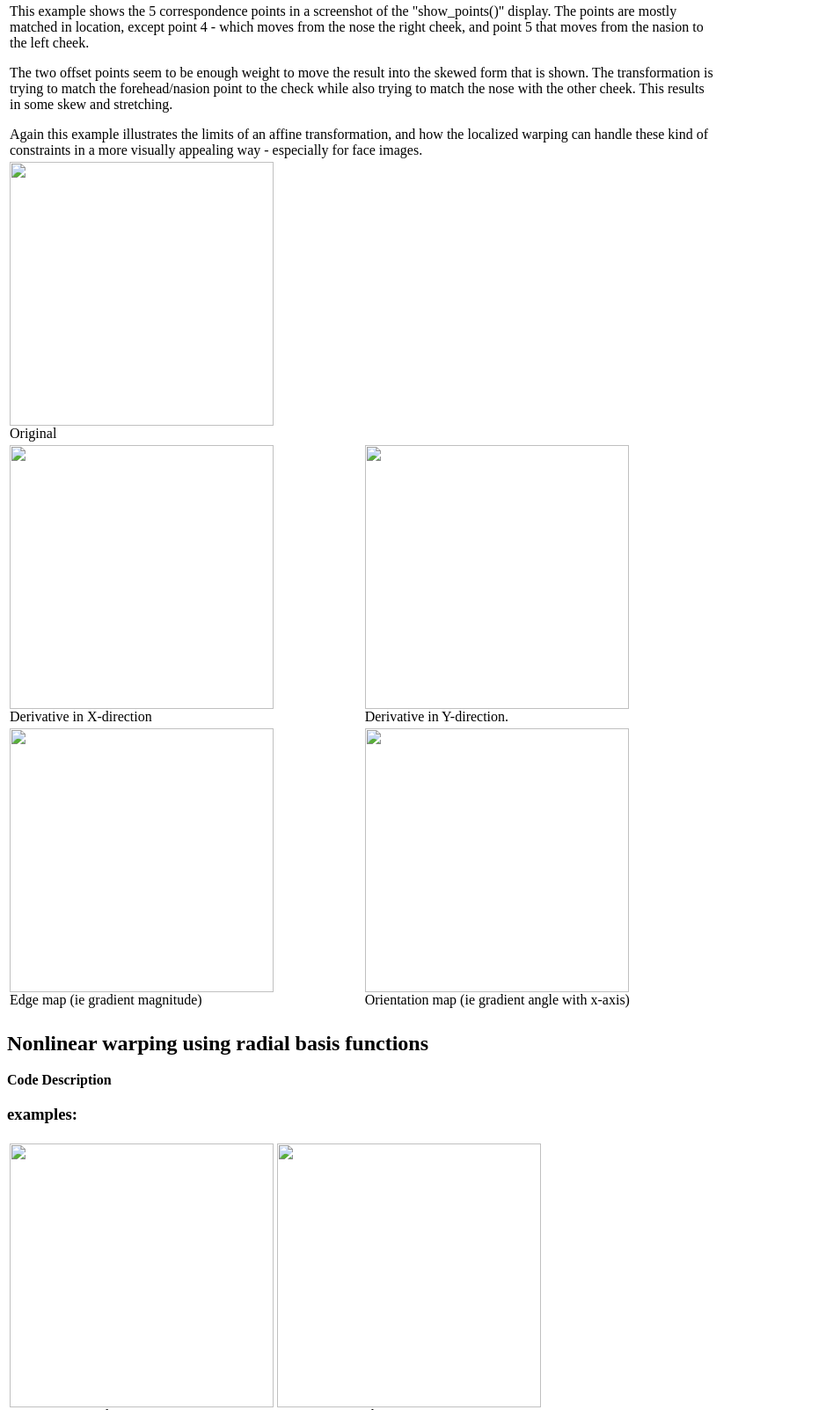
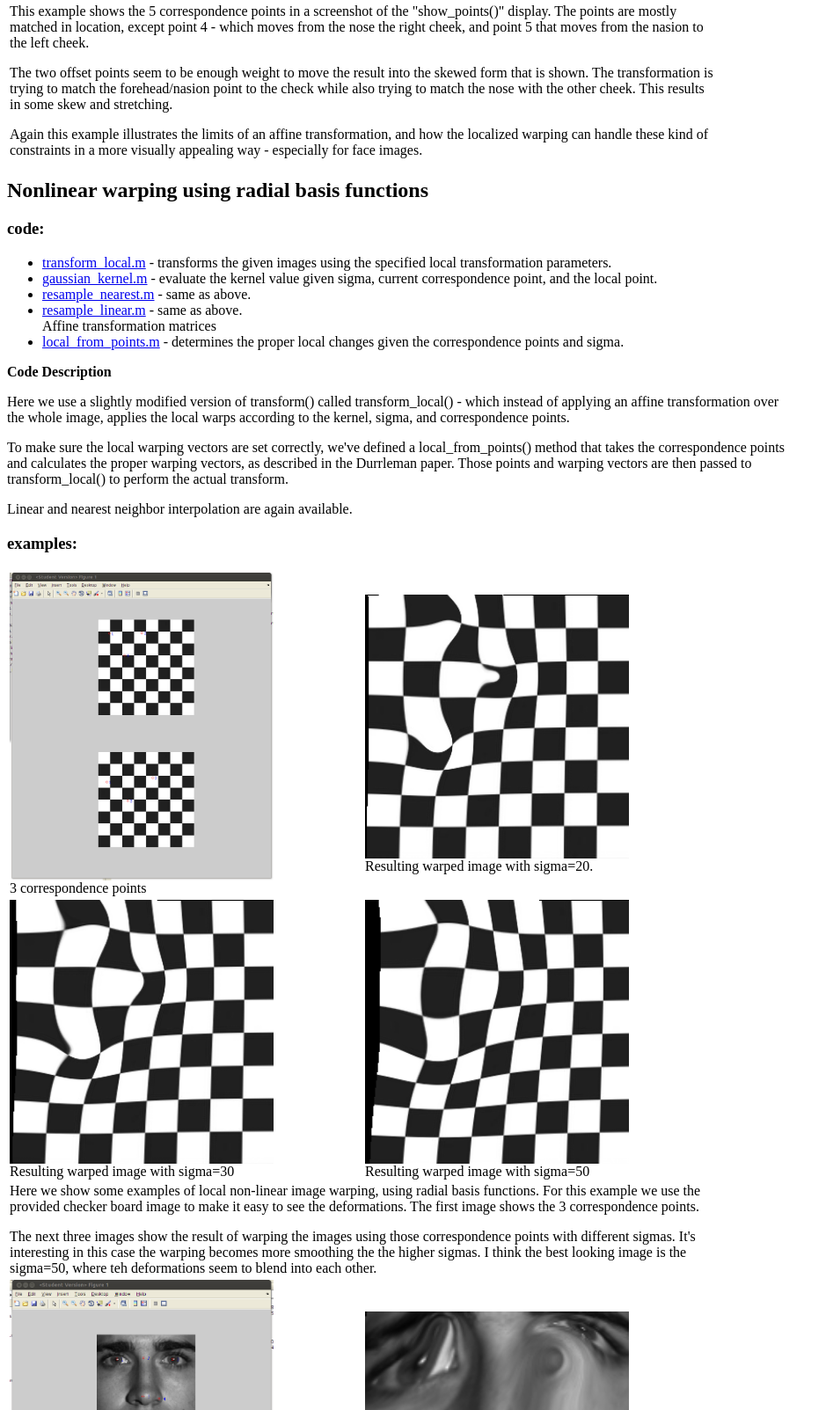
Before and after one commit to daniel-perry/imageprocessing, a plain HTML site: page transformations/dperry_cs6640_assign3_transformations.html in a window 1280 px wide. Shown: the part 6106-7709 px from the top of the page at 88% size, without its empty margins (0-947 px from the left). Drawn offline with Linux system fonts and the light colour scheme; files whose address does not match are found by name.

Commit message:
warping working, final edits to writeup

```diff
--- a/transformations/dperry_cs6640_assign3_transformations.html
+++ b/transformations/dperry_cs6640_assign3_transformations.html
@@ -171,40 +171,60 @@ A note on usage: previous functions expected image matrices, the get_ and show_
     <p>
     Again this example illustrates the limits of an affine transformation, and how the localized warping can handle these kind of constraints in a more visually appealing way - especially for face images.
 </td></tr>
-
-<tr><td colspan="2"><img id="image" src="images/arch.png"><br>Original</td></tr>
-<tr><td><img id="image" src="images/arch_y.jpg"><br>Derivative in X-direction</td><td><img id="image" src="images/arch_x.jpg"><br>Derivative in Y-direction.</td></tr>
-<tr><td><img id="image" src="images/arch_edge.jpg"><br>Edge map (ie gradient magnitude)</td><td><img id="image" src="images/arch_orient.jpg"><br>Orientation map (ie gradient angle with x-axis)</td></tr>
-<tr><td colspan="2">
-<p>
-<p>
-</td></tr>
 </table>
 </div>
 
 <div id="section">
 <h2>Nonlinear warping using radial basis functions</h2>
 <div id="section_code">
+<h3>code:</h3>
+<ul>
+<li><a href="code/transform_local.m">transform_local.m</a> - transforms the given images using the specified local transformation parameters. </li>
+<li><a href="code/gaussian_kernel.m">gaussian_kernel.m</a> - evaluate the kernel value given sigma, current correspondence point, and the local point. </li>
+<li><a href="code/resample_nearest.m">resample_nearest.m</a> - same as above. </li>
+<li><a href="code/resample_linear.m">resample_linear.m</a> - same as above.</li>
+Affine transformation matrices
+<li><a href="code/local_from_points.m">local_from_points.m</a> - determines the proper local changes given the correspondence points and sigma.</li>
+</ul>
 </div>
 <div id="section">
 <b>Code Description</b>
 <p>
+Here we use a slightly modified version of transform() called transform_local() - which instead of applying an affine transformation over the whole image, applies the local warps according to the kernel, sigma, and correspondence points.
+</p>
+<p>
+To make sure the local warping vectors are set correctly, we've defined a local_from_points() method that takes the correspondence points and calculates the proper warping vectors, as described in the Durrleman paper.
+Those points and warping vectors are then passed to transform_local() to perform the actual transform.
+</p>
+<p>
+Linear and nearest neighbor interpolation are again available.
 </p>
 </div>
 <div id="section">
 <h3>examples:</h3>
 <table>
-<tr><td><img id="image" src="images/capitol_gauss3_y.jpg"><br>Derivative in X-direction</td><td><img id="image" src="images/capitol_gauss3_x.jpg"><br>Derivative in Y-direction.</td></tr>
-<tr><td><img id="image" src="images/capitol_gauss3_edge.jpg"><br>Edge map (ie gradient magnitude)</td><td><img id="image" src="images/capitol_gauss3_orient.jpg"><br>Orientation map (ie gradient angle with x-axis)</td></tr>
+<tr><td><img id="image" src="images/show_points_ch_local_3.png"><br>3 correspondence points</td><td><img id="image" src="images/ch_local_3.png"><br>Resulting warped image with sigma=20.</td></tr>
+<tr><td><img id="image" src="images/ch_local_3_30.png"><br>Resulting warped image with sigma=30</td><td><img id="image" src="images/ch_local_3_50.png"><br>Resulting warped image with sigma=50</td></tr>
 <tr><td colspan="2">
 <p>
+Here we show some examples of local non-linear image warping, using radial basis functions.
+For this example we use the provided checker board image to make it easy to see the deformations.
+The first image shows the 3 correspondence points.
 <p>
+The next three images show the result of warping the images using those correspondence points with different sigmas.
+It's interesting in this case the warping becomes more smoothing the the higher sigmas.
+I think the best looking image is the sigma=50, where teh deformations seem to blend into each other.
 </td></tr>
-<tr><td><img id="image" src="images/capitol_guass5_y.jpg"><br>Derivative in X-direction</td><td><img id="image" src="images/capitol_guass5_x.jpg"><br>Derivative in Y-direction.</td></tr>
-<tr><td><img id="image" src="images/capitol_guass5_edge.jpg"><br>Edge map (ie gradient magnitude)</td><td><img id="image" src="images/capitol_guass5_orient.jpg"><br>Orientation map (ie gradient angle with x-axis)</td></tr>
+<tr><td><img id="image" src="images/show_points_f3_local_7.png"><br>7 correspondence points</td><td><img id="image" src="images/f3_local_7_20.png"><br>Resulting warped image with sigma=20</td></tr>
+<tr><td><img id="image" src="images/f3_local_7_30.png"><br>Same with sigma=30</td><td><img id="image" src="images/f3_local_7_50.png"><br>Same with sigma=50</td></tr>
 <tr><td colspan="2">
 <p>
+We have some fun with the last example, using another face image.
+The 7 correspondence points are shown in the first image.
 <p>
+The last three images show the warping at different values of sigma, with the final image being an example of modern art.
+<p>
+It is interesting to note how the more correspondence/warping points in the image, the stronger the effect of the warping (which is plainly depicted in this example).
 </td></tr>
 </table>
 </div>
```
Also changed, not shown: transformations/images/ch_local_3.png (added), transformations/images/ch_local_3_30.png (added), transformations/images/ch_local_3_50.png (added), transformations/images/f3_local_7_10.png (added), transformations/images/f3_local_7_20.png (added), transformations/images/f3_local_7_30.png (added), transformations/images/f3_local_7_50.png (added), transformations/images/show_points_ch_local_3.png (added), transformations/images/show_points_f3_local_7.png (added), 9 other files.
